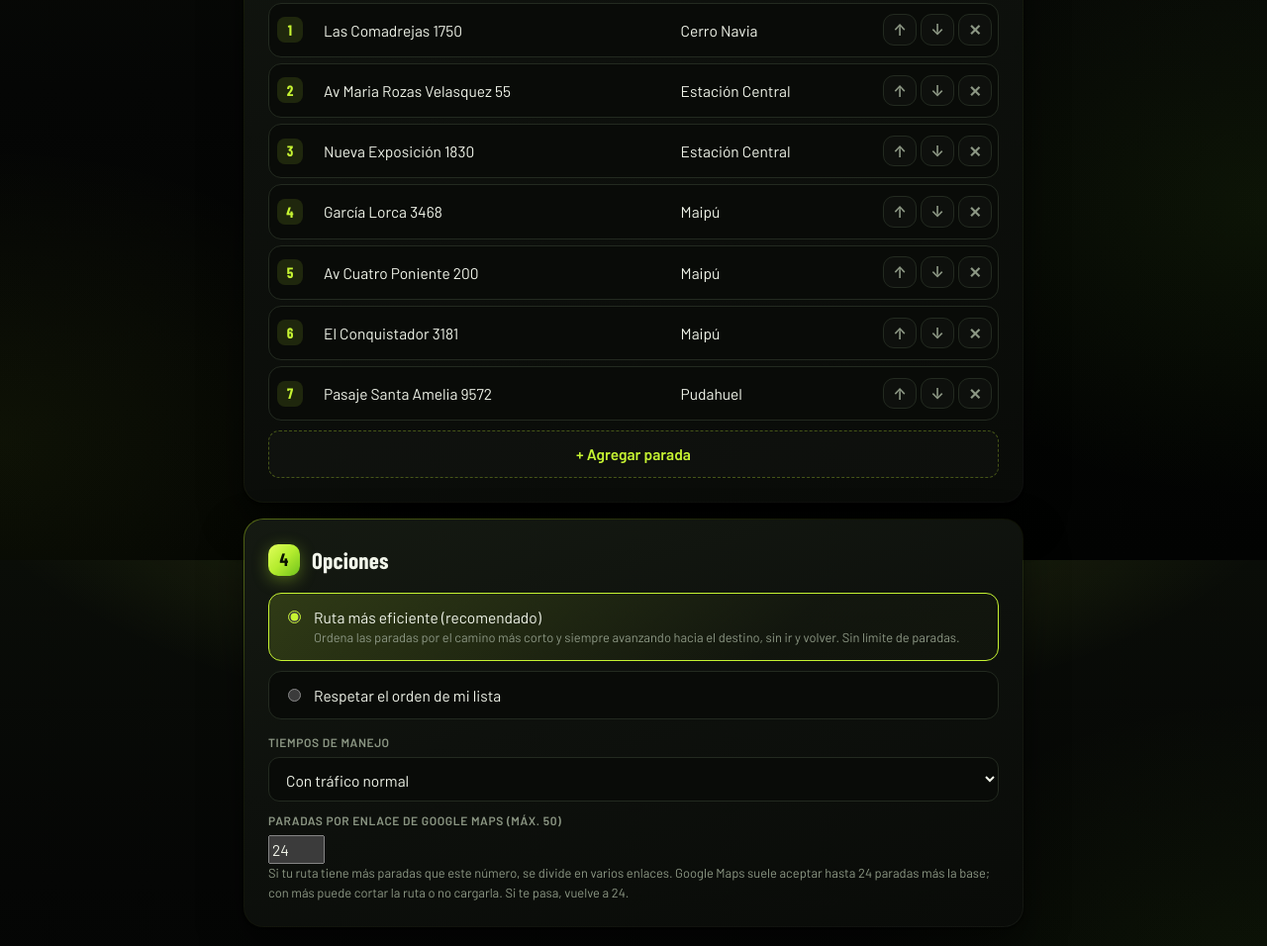
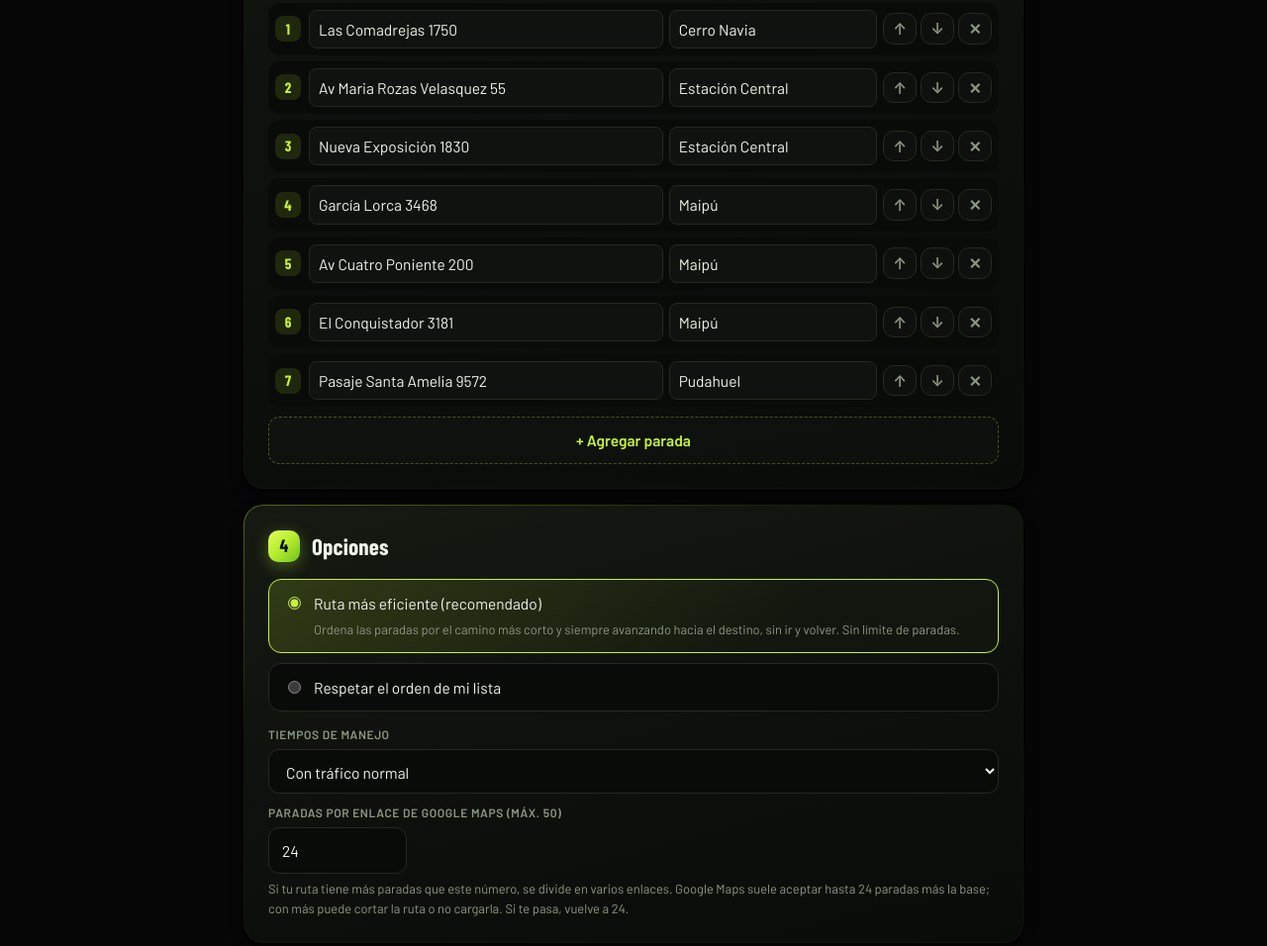
Before and after one commit to twistyasap/rutasaerosan, a plain HTML site: page index.html in a window 1280 px wide. Shown: the part 1034-1990 px from the top of the page at 99% size. Drawn offline with nearby package versions, Linux system fonts and the light colour scheme; no server answers.

Commit message:
renombrar a index y ajustes de css y js

```diff
--- a/css/styles.css
+++ b/css/styles.css
@@ -10,7 +10,7 @@
   --grad:linear-gradient(135deg,#E2FF5C 0%,#B4EC2E 50%,#6FC21C 100%);
   --warn:#F2C162; --warn-bg:#2B210C; --err:#FF9C94; --err-bg:#331614; --ok:#C6F432; --ok-bg:rgba(198,244,50,.12);
   --apx:#E08A1E;
-  --shadow:0 1px 2px rgba(0,0,0,.6), 0 18px 40px rgba(0,0,0,.5);
+  --shadow:0 1px 2px rgba(0,0,0,.6), 0 6px 14px rgba(0,0,0,.4);
   --radius:20px;
   --font-body:"Barlow",system-ui,-apple-system,"Segoe UI",Roboto,sans-serif;
   --font-head:"Barlow Condensed","Arial Narrow",system-ui,sans-serif;
@@ -20,19 +20,15 @@
 *{box-sizing:border-box}
 html{background:var(--bg)}
 body{margin:0;min-height:100vh;color:var(--ink);font-family:var(--font-body);font-size:15.5px;line-height:1.5;
-  -webkit-font-smoothing:antialiased;
+  -webkit-font-smoothing:antialiased;background:var(--bg)}
+/* Fondo: una sola capa fija (se pinta una vez y no se recalcula al hacer scroll ni al crecer la lista).
+   Nada de blur, máscaras ni background-attachment:fixed, que ponían lenta la página con muchas paradas. */
+body::before{content:"";position:fixed;inset:0;z-index:-1;pointer-events:none;
   background:
     radial-gradient(1100px 520px at 50% -160px, rgba(198,244,50,.22), transparent 65%),
     radial-gradient(700px 500px at 100% 55%, rgba(111,194,28,.08), transparent 60%),
     radial-gradient(700px 500px at 0% 85%, rgba(198,244,50,.06), transparent 60%),
-    linear-gradient(180deg,#0A0D08 0%,#050605 40%,#020302 100%);
-  background-attachment:fixed}
-/* cuadrícula tenue de fondo */
-body::before{content:"";position:fixed;inset:0;z-index:-1;pointer-events:none;
-  background-image:linear-gradient(rgba(198,244,50,.045) 1px,transparent 1px),linear-gradient(90deg,rgba(198,244,50,.045) 1px,transparent 1px);
-  background-size:44px 44px;
-  -webkit-mask-image:radial-gradient(ellipse 80% 55% at 50% 0%,#000 20%,transparent 75%);
-          mask-image:radial-gradient(ellipse 80% 55% at 50% 0%,#000 20%,transparent 75%)}
+    linear-gradient(180deg,#0A0D08 0%,#050605 40%,#020302 100%)}
 h1,h2,h3{font-family:var(--font-head);font-weight:700;margin:0;letter-spacing:.2px}
 h2{font-size:23px}
 button,input,select,textarea{font:inherit;color:inherit}
@@ -71,12 +67,14 @@ header.hero p{margin:0;color:var(--muted);font-size:16px;max-width:52ch}
 
 /* ---------- campos ---------- */
 label.f{display:block;font-weight:600;font-size:12px;color:var(--muted);margin:0 0 6px;text-transform:uppercase;letter-spacing:.6px}
-input[type=text],input[type=password],select,textarea{
+input[type=number]{max-width:140px}
+.opts small{margin-top:6px}
+input[type=text],input[type=number],input[type=password],select,textarea{
   width:100%;padding:11px 13px;border:1px solid var(--line);border-radius:11px;background:var(--field);
   transition:border-color .12s, box-shadow .12s, background .12s
 }
 input[type=text]:hover,select:hover,textarea:hover{border-color:rgba(198,244,50,.4)}
-input[type=text]:focus,select:focus,textarea:focus{outline:none;border-color:var(--accent);background:#0C0F0A;
+input[type=text]:focus,input[type=number]:focus,select:focus,textarea:focus{outline:none;border-color:var(--accent);background:#0C0F0A;
   box-shadow:0 0 0 3px rgba(198,244,50,.18)}
 ::placeholder{color:var(--muted);opacity:.75}
 textarea{min-height:110px;resize:vertical}
@@ -104,9 +102,8 @@ button.icon.del:hover{border-color:var(--err);color:var(--err);background:var(--
 
 /* barra de acciones: queda pegada abajo mientras llenas el formulario */
 .actions{position:sticky;bottom:14px;z-index:5;margin-top:4px;padding:10px;border-radius:18px;
-  border:1px solid rgba(198,244,50,.3);background:rgba(8,10,7,.82);
-  -webkit-backdrop-filter:blur(12px);backdrop-filter:blur(12px);
-  box-shadow:0 18px 50px rgba(0,0,0,.7),0 0 40px rgba(198,244,50,.08)}
+  border:1px solid rgba(198,244,50,.3);background:#0A0C08;
+  box-shadow:0 8px 20px rgba(0,0,0,.6)}
 .actions #go{flex:1 1 220px;padding:14px 18px;font-size:21px;font-family:var(--font-head);letter-spacing:.6px;text-transform:uppercase}
 .actions #openNow{flex:0 1 auto;padding:14px 18px;border-color:rgba(198,244,50,.4);color:var(--accent)}
 .steps > .note{text-align:center;margin:12px 0 18px}
@@ -134,14 +131,13 @@ button.icon.del:hover{border-color:var(--err);color:var(--err);background:var(--
 
 /* ---------- lista de paradas ---------- */
 .stops{display:flex;flex-direction:column;gap:6px;margin-bottom:10px}
-.stop{display:grid;grid-template-columns:28px minmax(0,1.7fr) minmax(0,1fr) auto;gap:8px;align-items:center;padding:6px 6px 6px 8px;border-radius:13px;
-  background:var(--field);border:1px solid var(--line)}
-.stop:focus-within{border-color:rgba(198,244,50,.45)}
+.stop{display:grid;grid-template-columns:28px minmax(0,1.7fr) minmax(0,1fr) auto;gap:6px;align-items:center;padding:6px;border-radius:12px;
+  background:var(--field);border:1px solid transparent}
 .stop .n{width:26px;height:26px;border-radius:8px;background:var(--accent-soft);color:var(--accent);
   font-family:var(--font-head);font-weight:700;font-size:15px;display:flex;align-items:center;justify-content:center}
-.stop input[type=text]{background:transparent;border-color:transparent;padding:8px 10px}
-.stop input[type=text]:hover{border-color:var(--line)}
-.stop input[type=text]:focus{border-color:var(--accent)}
+/* casillas visibles, como antes; sin transiciones para que una lista larga se dibuje al instante */
+.stop input[type=text]{background:var(--panel);padding:7px 9px;border-radius:8px;transition:none}
+.stop button{transition:none}
 .stop .acts{display:flex;gap:4px}
 @media (max-width:520px){
   .stop{grid-template-columns:26px minmax(0,1fr) auto}
@@ -221,7 +217,7 @@ a.btn.alt:hover{background:var(--accent-soft);filter:none}
 dialog.dlg{width:min(420px,calc(100vw - 32px));padding:24px;border:1px solid rgba(198,244,50,.4);border-radius:20px;color:var(--ink);
   background:linear-gradient(160deg,#1B2212 0%,#101310 50%,#080A07 100%);
   box-shadow:0 0 0 1px rgba(0,0,0,.6),0 24px 70px rgba(0,0,0,.75),0 0 70px rgba(198,244,50,.14)}
-dialog.dlg::backdrop{background:rgba(0,0,0,.72);-webkit-backdrop-filter:blur(4px);backdrop-filter:blur(4px)}
+dialog.dlg::backdrop{background:rgba(0,0,0,.78)}
 dialog.dlg[open]{animation:dlgIn .16s ease-out}
 @keyframes dlgIn{from{opacity:0;transform:translateY(8px) scale(.98)}to{opacity:1;transform:none}}
 .dlg h3{margin:0 0 6px;font-size:26px;line-height:1.15;color:var(--accent);text-transform:uppercase;letter-spacing:.4px}
--- a/js/app.js
+++ b/js/app.js
@@ -701,8 +701,20 @@ function collect(){
 // Puntos por enlace de Google Maps (contando inicio y fin):
 // - computador: el formato /maps/dir/A/B/C/… acepta hasta 25 puntos en un solo enlace
 // - celular: la app de Google Maps solo muestra 10 puntos, por eso se ofrecen tramos de 10
-const MAPS_MAX_PC = 25, MAPS_MAX_PHONE = 10;
-function mapsLinks(points, maxPts = MAPS_MAX_PC){
+const MAPS_MAX_PHONE = 10;
+// paradas por enlace elegidas en Opciones (1 a 50; por defecto 24 = 25 puntos contando la base)
+function maxStops(){
+  const n = Math.round(Number($("#maxStops").value));
+  return Number.isFinite(n) ? Math.min(50, Math.max(1, n)) : 24;
+}
+const maxPc = () => maxStops() + 1;   // puntos por enlace, contando la base
+(function(){
+  const el = $("#maxStops"), v = store.get("pr_maxstops");
+  if (v) el.value = v;
+  el.value = maxStops();
+  el.addEventListener("change", () => { el.value = maxStops(); store.set("pr_maxstops", el.value); });
+})();
+function mapsLinks(points, maxPts = maxPc()){
   const STEP = maxPts - 1, links = [];
   // si el pin se corrigió a mano en el mapa se manda la ubicación exacta; si no, la dirección escrita
   const where = p => p.manual && p.lat != null ? `${p.lat.toFixed(6)},${p.lng.toFixed(6)}` : p.address;
@@ -735,7 +747,7 @@ $("#openNow").onclick = () => {
   const links = mapsLinks(withBase(origin, list, service()));
   window.open(links[0], "_blank", "noopener");
   if (links.length > 1) setTimeout(() => scrollToEl($("#warnBox")), 0);
-  if (links.length > 1) showWarn(`<strong>Ruta en ${links.length} partes</strong>Google Maps acepta hasta ${MAPS_MAX_PC} puntos por enlace. Se abrió la parte 1; abre las demás en orden: ` +
+  if (links.length > 1) showWarn(`<strong>Ruta en ${links.length} partes</strong>Cada enlace lleva hasta ${maxStops()} paradas (puedes subirlo hasta 50 en Opciones). Se abrió la parte 1; abre las demás en orden: ` +
     links.slice(1).map((u, i) => `<a href="${esc(u)}" target="_blank" rel="noopener">Parte ${i + 2}</a>`).join(" · "));
 };
 
@@ -852,7 +864,7 @@ function renderResult(r, changed){
   } else $("#phoneBox").classList.add("hidden");
 
   $("#linksNote").textContent =
-    (links.length > 1 ? `Google Maps acepta hasta ${MAPS_MAX_PC} puntos por enlace, por eso la ruta se divide en ${links.length} partes. ` : "") +
+    (links.length > 1 ? `Cada enlace lleva hasta ${maxStops()} paradas (puedes subirlo hasta 50 en Opciones), por eso la ruta se divide en ${links.length} partes. ` : "") +
     (r.google ? "" : `Tiempos estimados (${$("#traffic").selectedOptions[0].textContent.toLowerCase()}).`);
   $("#resultActions").classList.remove("hidden");
 
```
